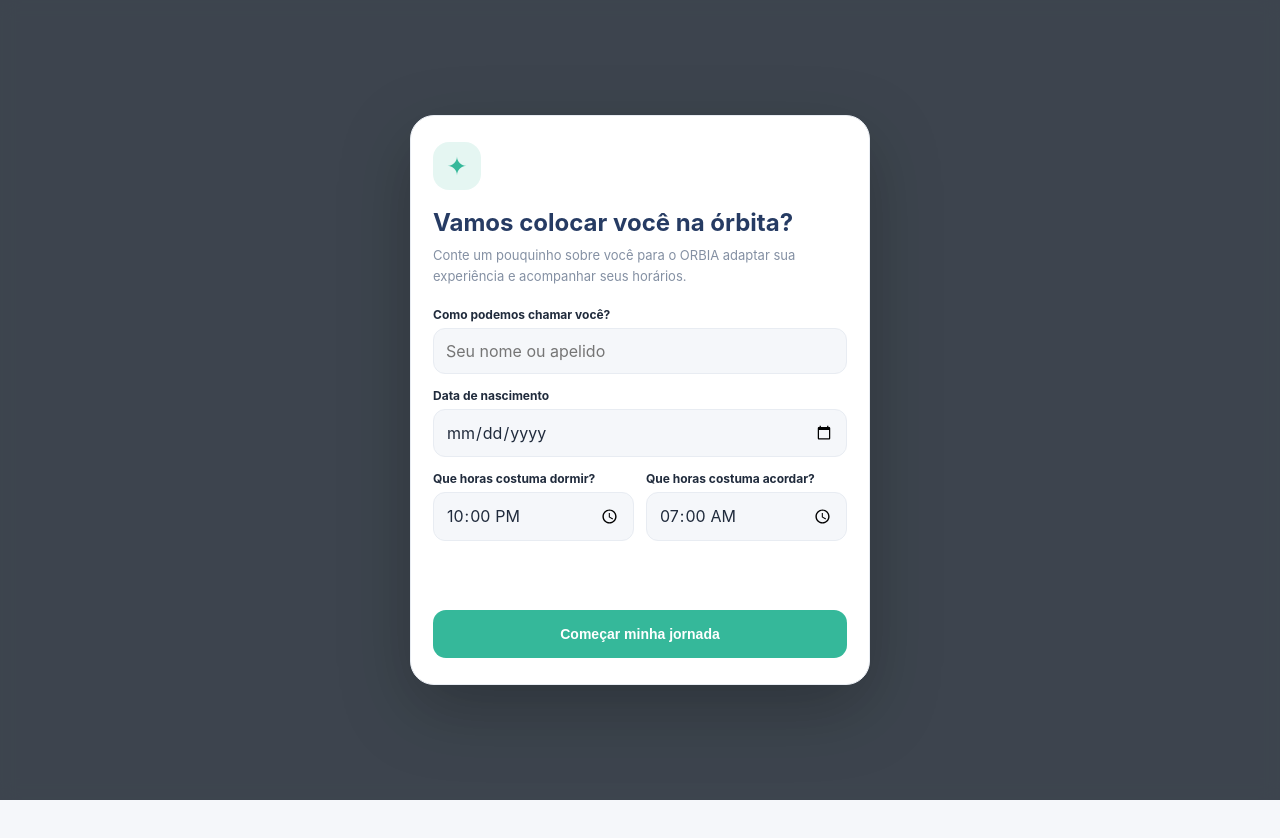
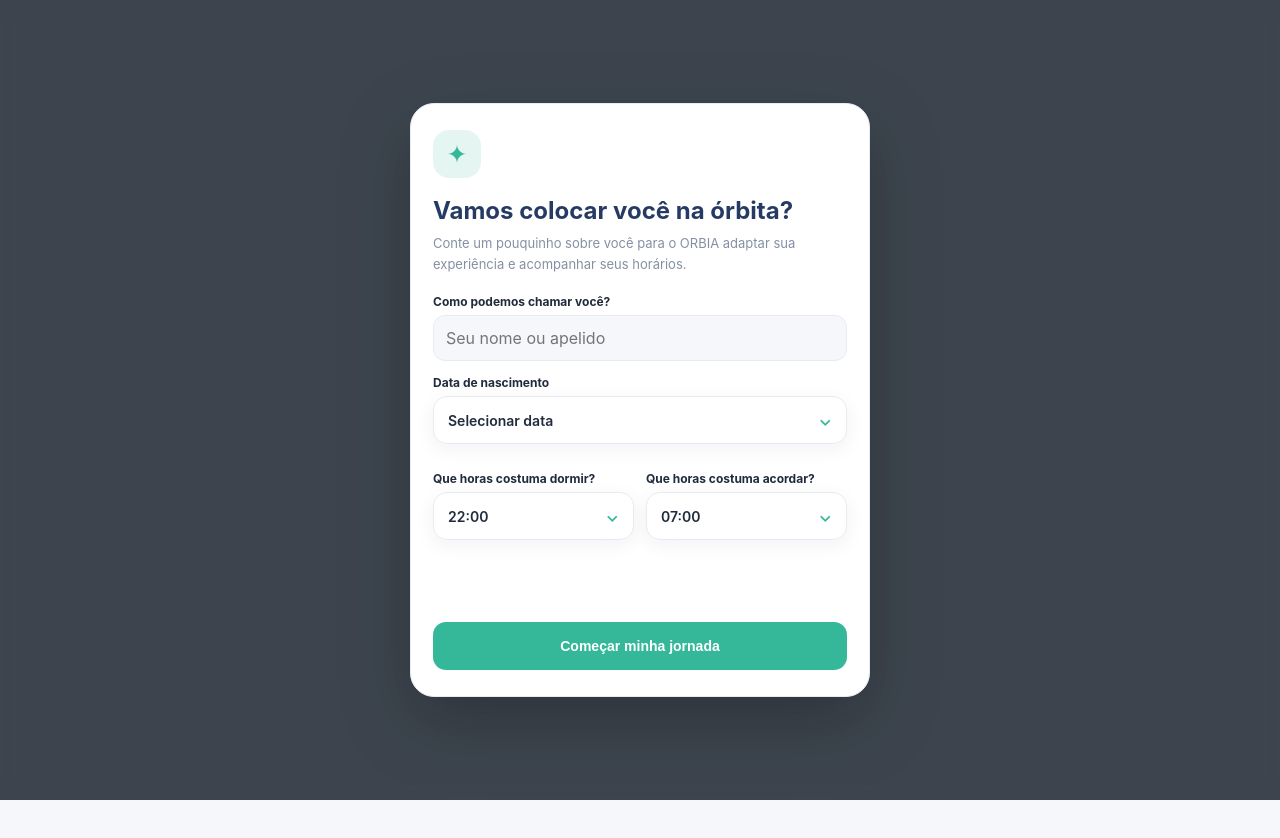
Before and after one commit to odidroid/Orbia, a website: page index.html in a window 1280 px wide. Shown: the top 838 px of the page. Drawn offline with Linux system fonts and the light colour scheme.

Commit message:
feat: ativa controles visuais personalizados

```diff
--- a/index.html
+++ b/index.html
@@ -538,6 +538,7 @@
     <script src="finance.js"></script>
     <script src="settings.js"></script>
     <script src="profile.js"></script>
+    <script src="orbia-controls.js"></script>
 
 </body>
 </html>
```
